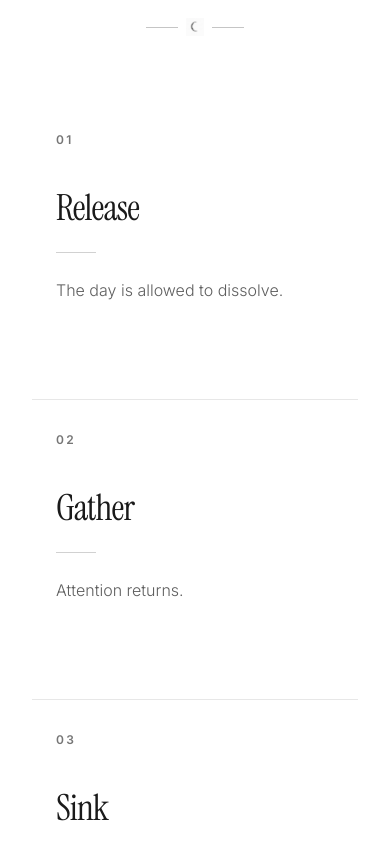
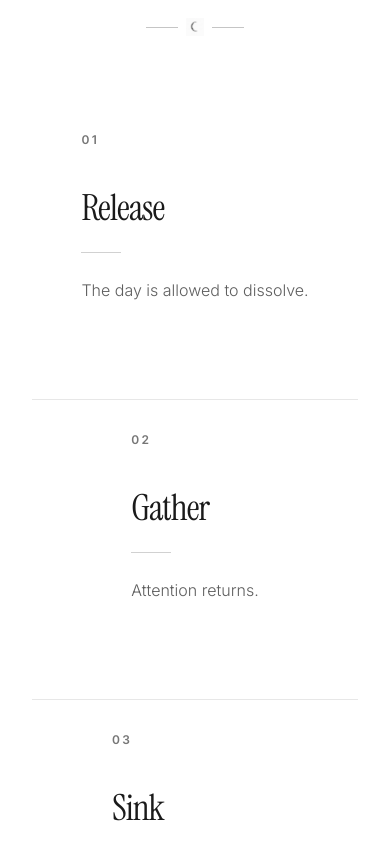
Before and after one commit to dudi991/senoa-landingpage, a React (Vite) app: page / in a window 390 px wide. Shown: the part 802-1644 px from the top of the page. Built offline with nearby package versions, Linux system fonts and the light colour scheme.

Commit message:
style: optimize BenefitStrip mobile layout for optical centering of left-aligned text blocks

```diff
--- a/src/components/BenefitStrip.tsx
+++ b/src/components/BenefitStrip.tsx
@@ -29,8 +29,8 @@ const BenefitStrip = () => {
               key={num}
               className="px-6 md:px-12 lg:px-16 py-8 md:py-0"
             >
-              {/* Centered content wrapper that is internally left-aligned */}
-              <div className="flex flex-col items-start text-left w-full max-w-[320px] mx-auto">
+              {/* Centered content wrapper that is internally left-aligned - w-fit mx-auto on mobile for optical centering */}
+              <div className="flex flex-col items-start text-left w-fit mx-auto md:w-full md:max-w-[320px] md:mx-auto">
                 {/* Number - Slightly darker (text-primary/60) and with more vertical distance (mb-10) */}
                 <span className="font-sans text-xs tracking-[0.2em] font-semibold text-primary/60 mb-10 block select-none">
                   {String(num).padStart(2, '0')}
```
